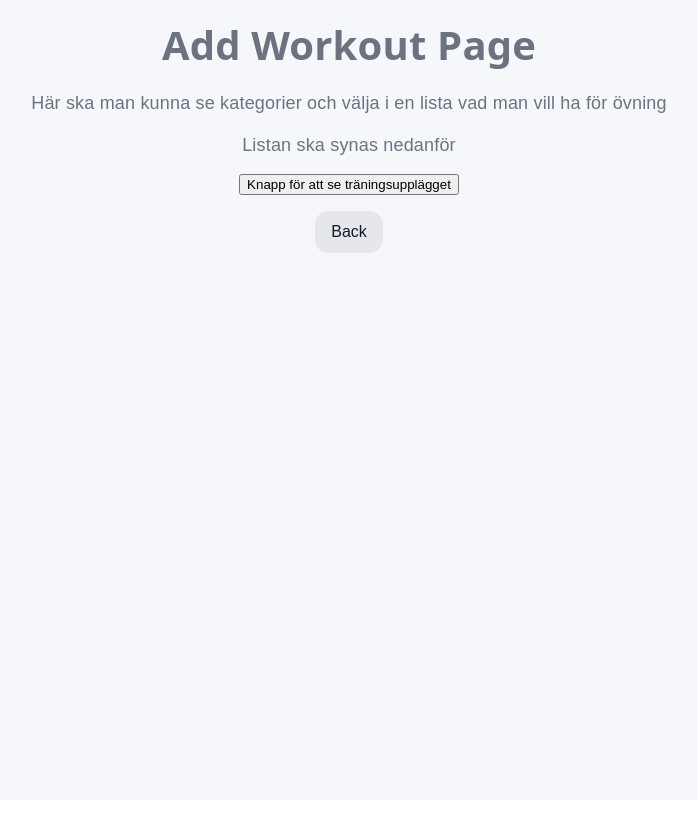
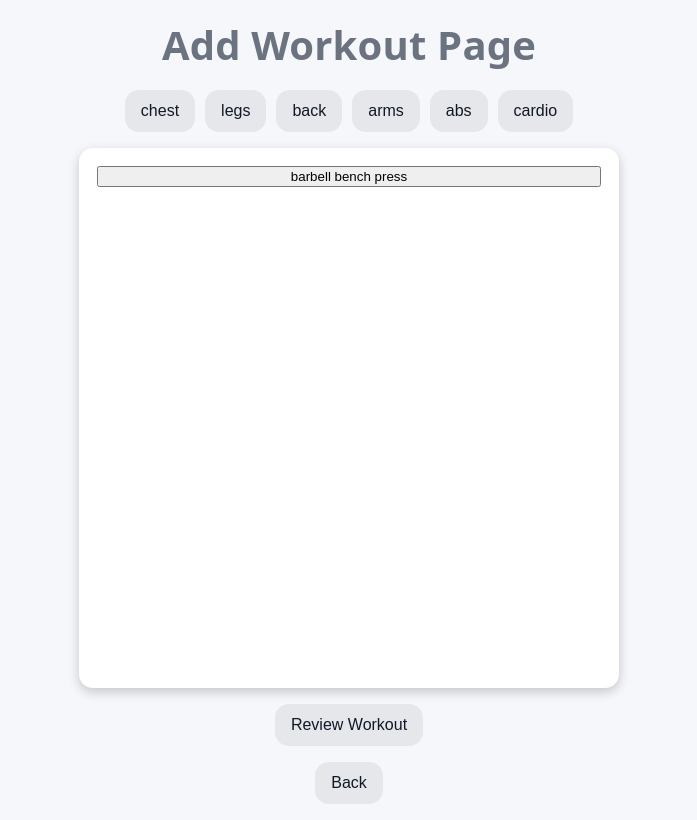
Before and after one commit to guma25ii/Gainzlog, a React (Vite) app: page /addworkout in a window 1280 px wide. Shown: the whole page, without its empty margins (291-988 px from the left). Built offline with nearby package versions, Linux system fonts and the light colour scheme.

Commit message:
fixing exercises with mockdata
see title

```diff
--- a/src/App.css
+++ b/src/App.css
@@ -367,6 +367,12 @@ p {
   box-shadow: 0 4px 12px rgba(0,0,0,0.2);
 }
 
+.categoryContainer {
+  display: flex;
+  gap: 10px;
+  flex-wrap: wrap;
+}
+
 
 
 
--- a/src/Components/SetGoalComponents/ActivitySelect.tsx
+++ b/src/Components/SetGoalComponents/ActivitySelect.tsx
@@ -9,7 +9,7 @@ type props = {
 const ActivitySelect = ({activity, setActivity}: props) => {
   return (
     <div className="inputGroup" >
-    <select value={activity} onChange={(e) => setActivity(e.target.value as ActivityLevel)}>
+    <select  value={activity} onChange={(e) => setActivity(e.target.value as ActivityLevel)}>
       <option value="sedentary">Sedentary (little/no exercise)</option>
       <option value="light">Light (1-3 days/week)</option>
       <option value="moderate">Moderate (3-5 days/week)</option>
--- a/src/Components/WorkoutComponents/WorkoutMockData.ts
+++ b/src/Components/WorkoutComponents/WorkoutMockData.ts
@@ -1,11 +1,24 @@
-export const  exercises = [
+type Exercise = {
+  exerciseId: string
+  name: string
+  gifUrl: string
+  targetMuscles: string[],
+  bodyParts: string[]
+  equipments: string[],
+  secondaryMuscles: string[]
+  instructions: string[]
+}
+
+export const exercises: Exercise[] = [
     {
         "exerciseId": "EIeI8Vf",
         "name": "barbell bench press",
         "gifUrl": "https://static.exercisedb.dev/media/EIeI8Vf.gif",
+        "targetMuscles": ["pecs"],
         "bodyParts": ["chest"],
+        "equipments": ["barbell"],
         "secondaryMuscles": ["triceps", "shoulders"],
-        "instruction": [
+        "instructions": [
                 "Step:1 Lie flat on a bench with your feet flat on the ground...",
                 "Step:2 Grasp the barbell with an overhand grip...",
                 "Step:3 Lift the barbell off the rack...",
@@ -94,5 +107,69 @@ export const  exercises = [
             "Step:4 Return slowly...",
             "Step:5 Repeat..."
         ]
+    },
+        {
+    "exerciseId": "ABS111",
+    "name": "crunch",
+    "gifUrl": "https://static.exercisedb.dev/media/ABS111.gif",
+    "targetMuscles": ["abs"],
+    "bodyParts": ["abs"],
+    "equipments": ["bodyweight"],
+    "secondaryMuscles": ["hip flexors"],
+    "instructions": [
+        "Step:1 Lie flat on your back with knees bent...",
+        "Step:2 Place hands behind your head...",
+        "Step:3 Lift upper body using your abs...",
+        "Step:4 Lower back down slowly...",
+        "Step:5 Repeat..."
+    ]
+    },
+        {
+    "exerciseId": "ABS222",
+    "name": "leg raises",
+    "gifUrl": "https://static.exercisedb.dev/media/ABS222.gif",
+    "targetMuscles": ["lower abs"],
+    "bodyParts": ["abs"],
+    "equipments": ["bodyweight"],
+    "secondaryMuscles": ["hip flexors"],
+    "instructions": [
+        "Step:1 Lie flat on your back...",
+        "Step:2 Keep legs straight...",
+        "Step:3 Lift legs upward to 90 degrees...",
+        "Step:4 Lower slowly without touching ground...",
+        "Step:5 Repeat..."
+    ]
+    },
+        {
+    "exerciseId": "CARD111",
+    "name": "running",
+    "gifUrl": "https://static.exercisedb.dev/media/CARD111.gif",
+    "targetMuscles": ["legs", "cardio system"],
+    "bodyParts": ["cardio"],
+    "equipments": ["none"],
+    "secondaryMuscles": ["core"],
+    "instructions": [
+        "Step:1 Start with a steady pace...",
+        "Step:2 Keep upright posture...",
+        "Step:3 Swing arms naturally...",
+        "Step:4 Maintain breathing rhythm...",
+        "Step:5 Continue for desired time..."
+    ]
+    },
+        {
+    "exerciseId": "CARD222",
+    "name": "cycling",
+    "gifUrl": "https://static.exercisedb.dev/media/CARD222.gif",
+    "targetMuscles": ["legs", "glutes"],
+    "bodyParts": ["cardio"],
+    "equipments": ["bicycle"],
+    "secondaryMuscles": ["core"],
+    "instructions": [
+        "Step:1 Adjust seat height...",
+        "Step:2 Start pedaling at steady pace...",
+        "Step:3 Keep back straight...",
+        "Step:4 Maintain cadence...",
+        "Step:5 Continue for duration..."
+    ]
     }
 ];
--- a/src/Pages/StartPages/StartPage.tsx
+++ b/src/Pages/StartPages/StartPage.tsx
@@ -34,17 +34,17 @@ const StartPage = () => {
   {/* Carbs */}
   <div className="progressTrack">
     <div className="progressFill progressCarbs" style={{ width: `${(goals.currentCarbs / goals.carbGoal) * 100}%`}}/>
-    <span className='progressText'>Carbs: {goals.currentCarbs}</span>
+    <span className='progressText'>Carbs: {goals.currentCarbs}g</span>
   </div>
 
   {/* Fat */}
   <div className="progressTrack">
     <div className="progressFill progressFat" style={{ width: `${(goals.currentFat / goals.fatGoal) * 100}%`}}/>
-    <span className='progressText'>Fats: {goals.currentFat}</span>
+    <span className='progressText'>Fats: {goals.currentFat}g</span>
   </div>
 
 </div>
-            <button className="startWorkoutBtn">Start Workout</button>
+            <button className="startWorkoutBtn">Start Next Workout</button>
 
           <div className='navBtnStartPage'>
               <NavigateBtn to ="/workouts">Workouts</NavigateBtn>
--- a/src/Pages/WorkouPages/AddWorkoutPage.tsx
+++ b/src/Pages/WorkouPages/AddWorkoutPage.tsx
@@ -1,18 +1,54 @@
-
 import BackBtn from '../../Components/BackBtn'
 import PageLayout from '../../Components/PageLayouts'
+import { exercises } from '../../Components/WorkoutComponents/WorkoutMockData'
+import { useContext, useState } from 'react'
+import { WorkoutContext } from '../../context/WorkoutContext'
 
 const AddWorkoutPage = () => {
+
+  const { selectedExercises, setSelectedExercises } = useContext(WorkoutContext)!
+
+  const [selectedCategory, setSelectedCategory] = useState("chest")
+
+  const categories = Array.from(
+    new Set(exercises.map(ex => ex.bodyParts).flat())
+  )
+
   return (
     <PageLayout>
-    <div className='centerContent'>
+      <div className='centerContent'>
         <h1>Add Workout Page</h1>
 
-        <p>Här ska man kunna se kategorier och välja i en lista vad man vill ha för övning</p>
-        <p>Listan ska synas nedanför</p>
-        <button>Knapp för att se träningsupplägget</button>
-        <BackBtn/>
-    </div>
+        <div className='categoryContainer'>
+          {categories.map(category => (
+            <button
+              className='navigationBtn'
+              key={category}
+              onClick={() => setSelectedCategory(category)}
+            >
+              {category}
+            </button>
+          ))}
+        </div>
+
+        <div className='workoutsContainer'>
+          {exercises
+            .filter(ex => ex.bodyParts.includes(selectedCategory))
+            .map(ex => (
+              <button
+                key={ex.exerciseId}
+                onClick={() =>
+                  setSelectedExercises(prev => [...prev, ex])
+                }
+              >
+                {ex.name}
+              </button>
+            ))}
+        </div>
+
+        <button className='navigationBtn'>Review Workout</button>
+        <BackBtn />
+      </div>
     </PageLayout>
   )
 }
--- /dev/null
+++ b/src/context/WorkoutContext.tsx
@@ -0,0 +1,31 @@
+import React, { createContext, useState } from "react"
+import type { ReactNode } from "react"
+type Exercise = {
+  exerciseId: string
+  name: string
+  gifUrl: string
+  bodyParts: string[]
+  secondaryMuscles: string[]
+  instructions: string[]
+}
+
+type WorkoutContextType = {
+  selectedExercises: Exercise[]
+  setSelectedExercises: React.Dispatch<React.SetStateAction<Exercise[]>>
+}
+
+type Props = {
+  children: ReactNode
+}
+
+export const WorkoutContext = createContext<WorkoutContextType | null>(null)
+
+export const WorkoutProvider = ({ children }: Props) => {
+  const [selectedExercises, setSelectedExercises] = useState<Exercise[]>([])
+
+  return (
+    <WorkoutContext.Provider value={{ selectedExercises, setSelectedExercises }}>
+      {children}
+    </WorkoutContext.Provider>
+  )
+}
--- a/src/main.tsx
+++ b/src/main.tsx
@@ -4,6 +4,7 @@ import './index.css'
 import App from './App.tsx'
 import { BrowserRouter} from 'react-router-dom'
 import { NutritionProvider } from './context/NutritionContext.tsx'
+import { WorkoutProvider } from './context/WorkoutContext.tsx'
 
 
 const saved = localStorage.getItem("darkMode");
@@ -16,9 +17,11 @@ document.body.classList.add(
 createRoot(document.getElementById('root')!).render(
   <StrictMode>
     <BrowserRouter>
+    <WorkoutProvider>
     <NutritionProvider>
         <App />
       </NutritionProvider>
+      </WorkoutProvider>
     </BrowserRouter>
   </StrictMode>
 )
```
